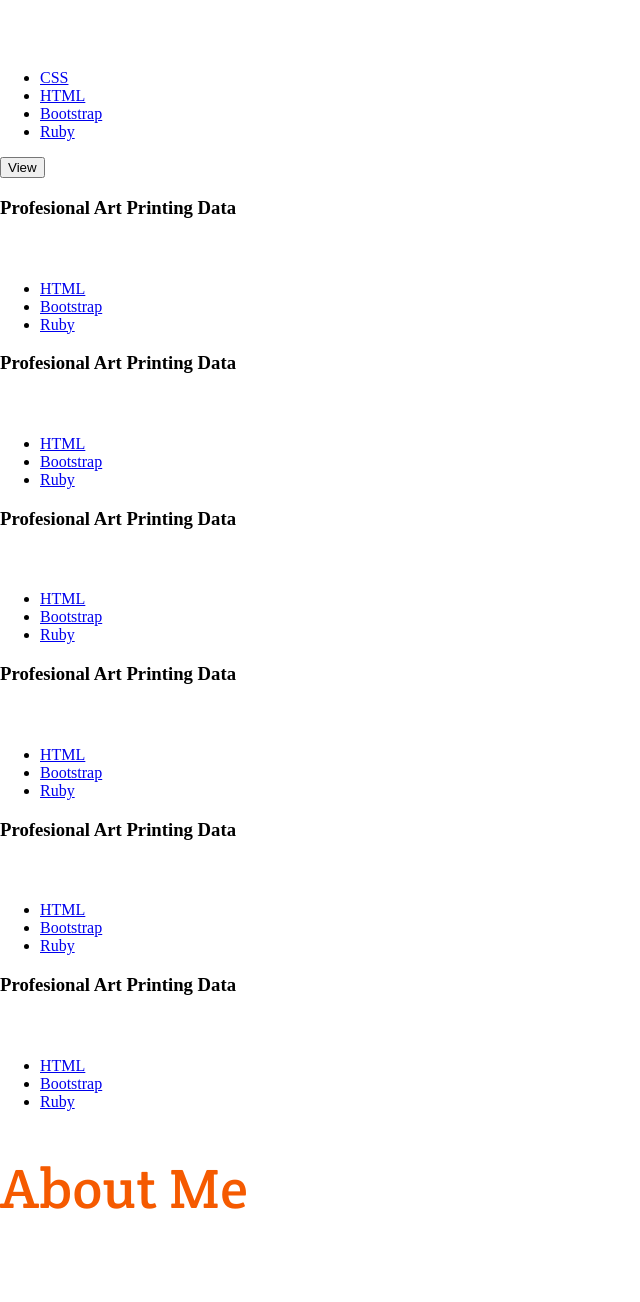
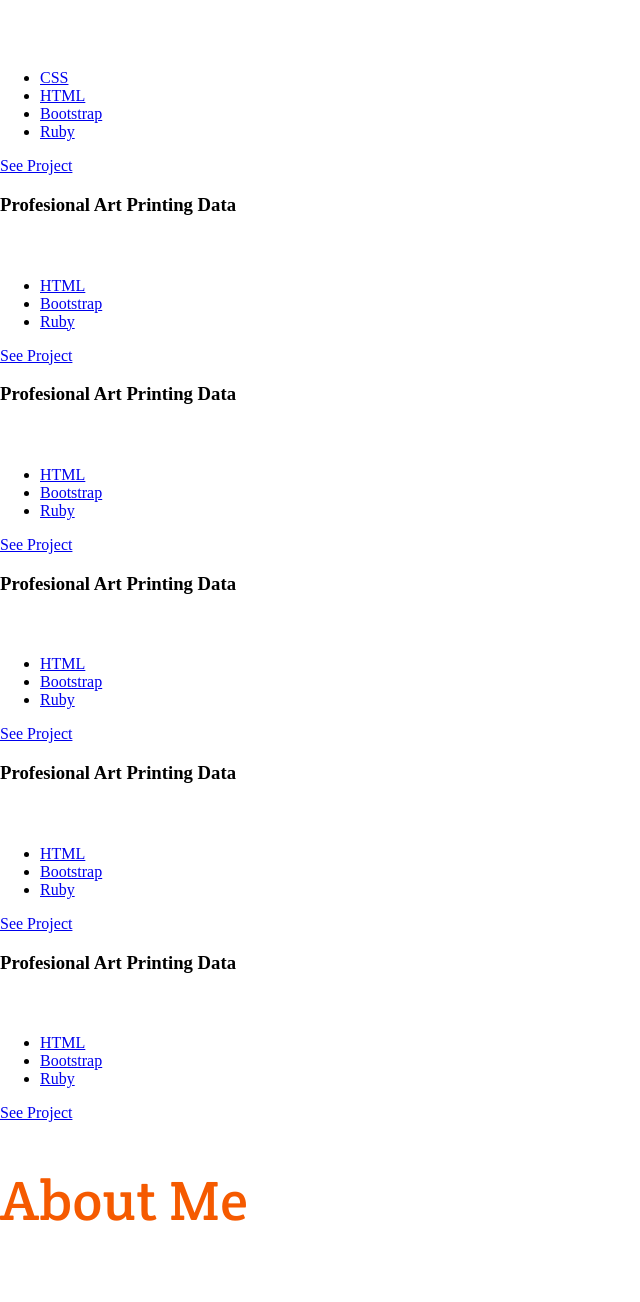
Before and after one commit to shuja-shah/Personal-Portfolio-MOBILE-SKELETON, a website: page index.html in a window 1280 px wide. Shown: the part 1161-2463 px from the top of the page, without its empty margins (0-640 px from the left). Drawn offline with Linux system fonts and the light colour scheme.

Commit message:
Establish BOT-FRIENDLY HTML

```diff
--- a/index.html
+++ b/index.html
@@ -7,8 +7,7 @@
     <link rel="stylesheet" href="index.css">
     <link rel="preconnect" href="https://fonts.googleapis.com">
     <link rel="preconnect" href="https://fonts.gstatic.com" crossorigin>
-    <link href="https://fonts.googleapis.com/css2?family=Crete+Round&family=Poppins:wght@100;300;400;500;600;700&family=Roboto:wght@100;300;400;500;700&display=swap" rel="stylesheet">
-<link href="https://fonts.googleapis.com/css2?family=Crete+Round&family=Inter:wght@100&display=swap" rel="stylesheet">
+    <link href="https://fonts.googleapis.com/css2?family=Crete+Round&family=Inter:wght@100;400;500;600;700;800&family=Poppins:wght@100;300;400;500;600;700&family=Roboto:wght@100;300;400;500;700&display=swap" rel="stylesheet">
     <title>Portfolio</title>
 </head>
 <body>
@@ -52,16 +51,16 @@
                 <p class="prodetail">
                     A daily selection of privately personalized reads; no accounts or sign-ups required. has been the industry's standard dummy text ever since the 1500s, when an unknown printer took a standard dummy text.
                 </p>
-                <section class="blocks">
+               <div class="blocks">
                     <ul>
                         <li><a href="#">CSS</a></li>
                         <li><a href="#">HTML</a></li>
                         <li><a href="#">Bootstrap</a></li>
                         <li><a href="#">Ruby</a></li>
                     </ul>
-                </section>
-                <section class="buttons">
-                    <a href="#"> <button class="button">View</button></a>
+
+                </div>
+                <a class = "view"href="#">See Project</a>
             </article>
             <article class="pro2">
                 <h3 class="pro2tit">Profesional Art Printing Data</h3>
@@ -74,7 +73,9 @@
                         <li><a href="#">Bootstrap</a></li>
                         <li><a href="#">Ruby</a></li>
                     </ul>
+
                 </section>
+                <a class = "see" href="#">See Project</a>
             </article>
             <article class="pro2">
                 <h3 class="pro2tit">Profesional Art Printing Data</h3>
@@ -87,7 +88,9 @@
                         <li><a href="#">Bootstrap</a></li>
                         <li><a href="#">Ruby</a></li>
                     </ul>
+
                 </section>
+                <a class = "see" href="#">See Project</a>
             </article>
             <article class="pro2">
                 <h3 class="pro2tit">Profesional Art Printing Data</h3>
@@ -100,7 +103,9 @@
                         <li><a href="#">Bootstrap</a></li>
                         <li><a href="#">Ruby</a></li>
                     </ul>
+
                 </section>
+                <a class = "see" href="#">See Project</a>
             </article>
             <article class="pro2">
                 <h3 class="pro2tit">Profesional Art Printing Data</h3>
@@ -113,7 +118,9 @@
                         <li><a href="#">Bootstrap</a></li>
                         <li><a href="#">Ruby</a></li>
                     </ul>
+
                 </section>
+                <a class = "see" href="#">See Project</a>
             </article>
             <article class="pro2">
                 <h3 class="pro2tit">Profesional Art Printing Data</h3>
@@ -126,20 +133,9 @@
                         <li><a href="#">Bootstrap</a></li>
                         <li><a href="#">Ruby</a></li>
                     </ul>
+
                 </section>
-            </article>
-            <article class="pro2">
-                <h3 class="pro2tit">Profesional Art Printing Data</h3>
-                <p class="pro2det">
-                    A daily selection of privately personalized reads; no accounts or sign-ups required. has been the industry's standard
-                </p>
-                <section class = "pro2bck">
-                    <ul>
-                        <li><a href="#">HTML</a></li>
-                        <li><a href="#">Bootstrap</a></li>
-                        <li><a href="#">Ruby</a></li>
-                    </ul>
-                </section>
+                <a class = "see" href="#">See Project</a>
             </article>
         </section>
         <section id ="about">
```
